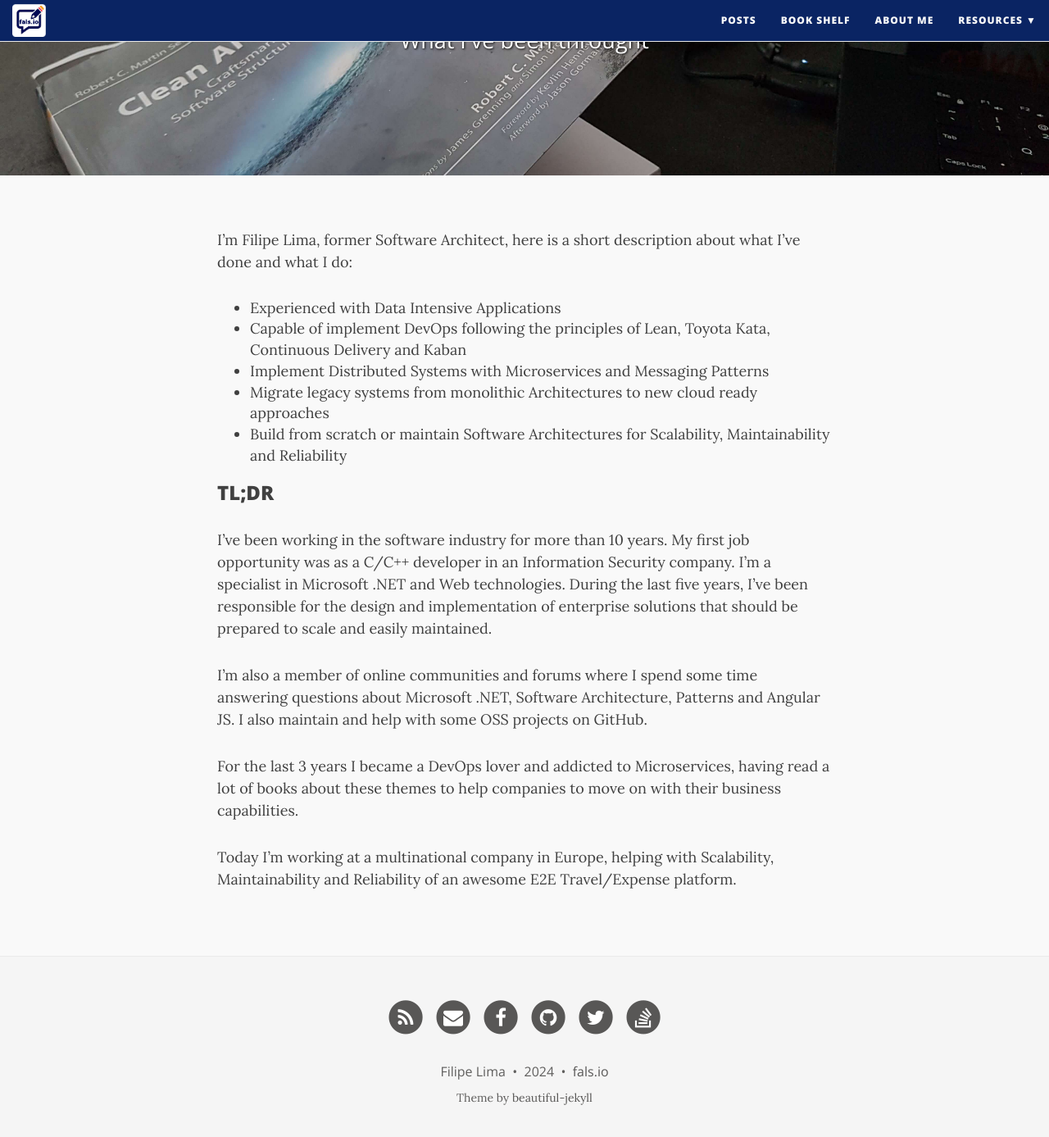
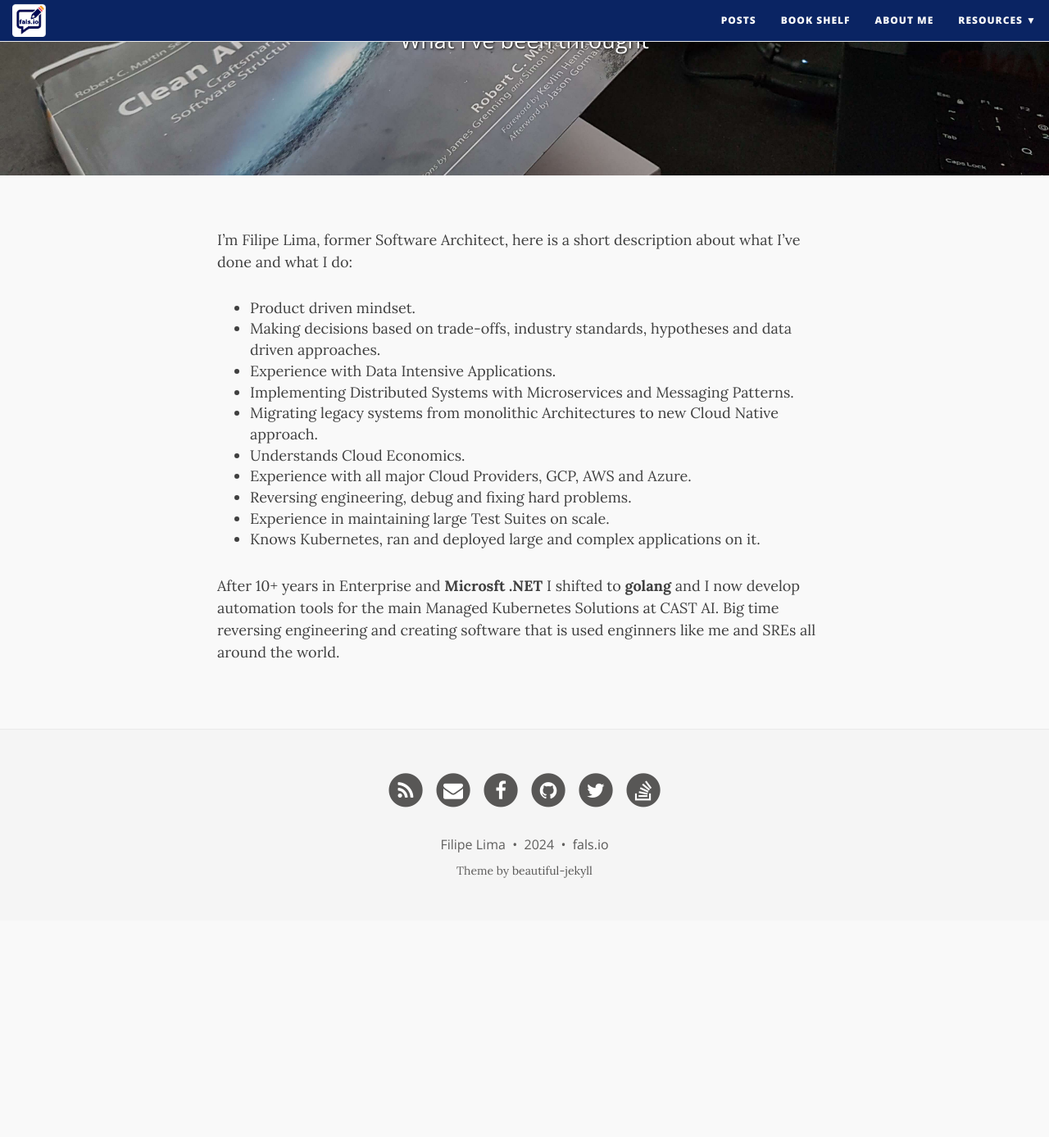
Before and after one commit to fals/fals.github.io, a Jekyll site: the page built from aboutme.md, in a window 1280 px wide and 1400 px high, scrolled down 329 px. Shown: the top 1387 px of the window at 82% size. Built offline with Jekyll 4.4.1, drawn with Linux system fonts in a browser that asks for light colours; nearby versions of some CDN libraries; after the commit the page ends 1452 px from its top, so only the background shows below that.

Commit message:
new post after years

```diff
--- a/aboutme.md
+++ b/aboutme.md
@@ -7,18 +7,15 @@
 
 I'm Filipe Lima, former Software Architect, here is a short description about what I've done and what I do:
 
-* Experienced with Data Intensive Applications
-* Capable of implement DevOps following the principles of Lean, Toyota Kata, Continuous Delivery and Kaban
-* Implement Distributed Systems with Microservices and Messaging Patterns
-* Migrate legacy systems from monolithic Architectures to new cloud ready approaches
-* Build from scratch or maintain Software Architectures for Scalability, Maintainability and Reliability
+- Product driven mindset.
+- Making decisions based on trade-offs, industry standards, hypotheses and data driven approaches.
+- Experience with Data Intensive Applications.
+- Implementing Distributed Systems with Microservices and Messaging Patterns.
+- Migrating legacy systems from monolithic Architectures to new Cloud Native approach.
+- Understands Cloud Economics.
+- Experience with all major Cloud Providers, GCP, AWS and Azure.
+- Reversing engineering, debug and fixing hard problems.
+- Experience in maintaining large Test Suites on scale.
+- Knows Kubernetes, ran and deployed large and complex applications on it.
 
-### TL;DR
-
-I’ve been working in the software industry for more than 10 years. My first job opportunity was as a C/C++ developer in an Information Security company. I’m a specialist in Microsoft .NET and Web technologies. During the last five years, I’ve been responsible for the design and implementation of enterprise solutions that should be prepared to scale and easily maintained.
-
-I’m also a member of online communities and forums where I spend some time answering questions about Microsoft .NET, Software Architecture, Patterns and Angular JS. I also maintain and help with some OSS projects on GitHub.
-
-For the last 3 years I became a DevOps lover and addicted to Microservices, having read a lot of books about these themes to help companies to move on with their business capabilities.
-
-Today I'm working at a multinational company in Europe, helping with Scalability, Maintainability and Reliability of an awesome E2E Travel/Expense platform.
+After 10+ years in Enterprise and **Microsft .NET** I shifted to **golang** and I now develop automation tools for the main Managed Kubernetes Solutions at CAST AI. Big time reversing engineering and creating software that is used enginners like me and SREs all around the world.
```
Also changed, not shown: _posts/2024-11-11-event-driven-architectures-101.mkd (added, +189 -0 lines), img/2024-11-11-event-driven-architectures-101/101_01_eda.png (added), img/2024-11-11-event-driven-architectures-101/101_02_broker.png (added), img/2024-11-11-event-driven-architectures-101/101_03_mediator.png (added), img/2024-11-11-event-driven-architectures-101/banner.png (added), img/2024-11-11-event-driven-architectures-101/image.png (added).
